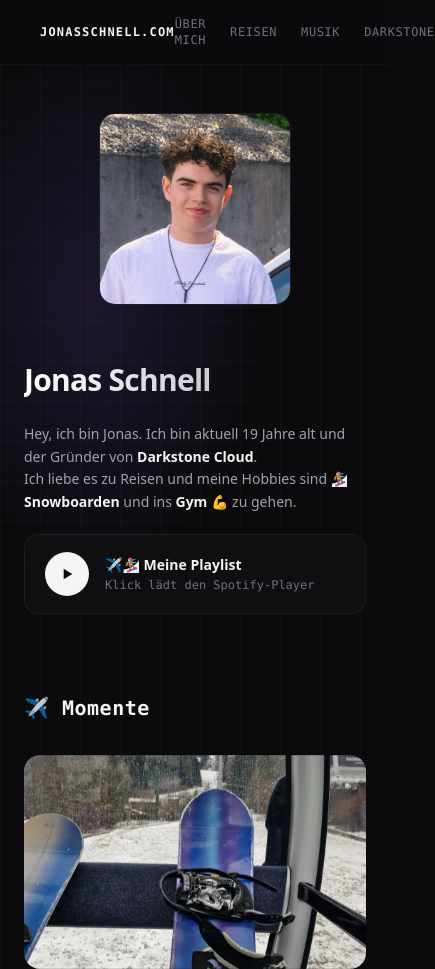
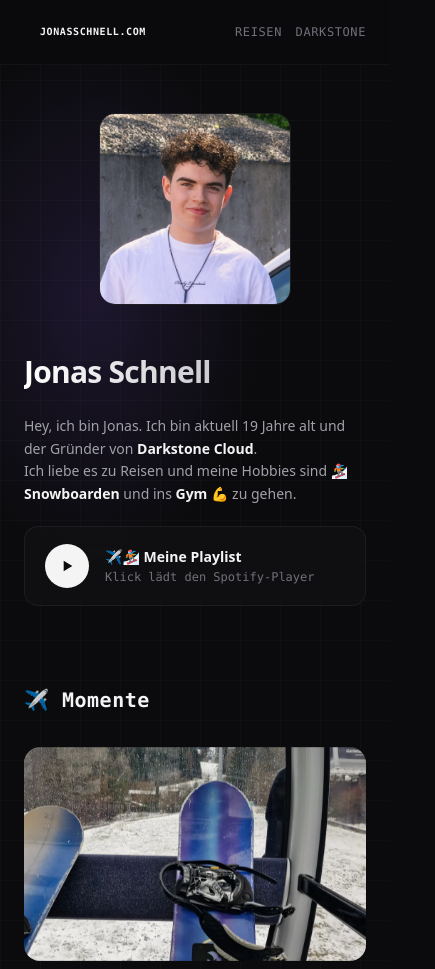
Before and after one commit to JonasDevDE/portfolio, a plain HTML site: page index.html in a window 390 px wide. Shown: the top 969 px of the page, 435 px wide, since content can reach past the window. Drawn offline with Linux system fonts and the light colour scheme.

Commit message:
Mobile polish: compact header nav, no horizontal overflow, full-width player dock
Co-Authored-By: Claude Sonnet 5.5 <noreply@anthropic.com>

```diff
--- a/index.html
+++ b/index.html
@@ -46,6 +46,7 @@
         }
 
         html {
+            overflow-x: clip;
             line-height: 1.5;
             -webkit-text-size-adjust: 100%;
             font-family: system-ui, -apple-system, BlinkMacSystemFont, 'Segoe UI', Roboto, Oxygen, Ubuntu, Cantarell, 'Open Sans', 'Helvetica Neue', sans-serif;
@@ -215,6 +216,18 @@
         /* Kein Markieren/Kopieren, kein Bilder-Ziehen */
         html, body, * { -webkit-user-select: none; -moz-user-select: none; user-select: none; -webkit-touch-callout: none; }
         img { -webkit-user-drag: none; user-drag: none; pointer-events: none; }
+        /* Mobile */
+        @media (max-width: 640px) {
+            header .max-w-6xl { gap: .75rem; }
+            header a.font-mono.tracking-widest { font-size: 10px; letter-spacing: .06em; white-space: nowrap; }
+            header nav { font-size: 10px; letter-spacing: .02em; white-space: nowrap; }
+            header nav.space-x-6 > * + * { margin-left: .85rem; }
+            header nav a[href="#about"] { display: none; }
+            main { padding-top: 2rem; padding-bottom: 2rem; }
+            #about { gap: 1.5rem; }
+            #spotify-dock { left: .75rem !important; right: .75rem !important; bottom: .75rem !important; width: auto !important; }
+            .ash-card .p-6 { padding: 1.25rem; }
+        }
         /* Galerie */
         .gallery { display: grid; gap: 0.75rem; grid-template-columns: 1fr 1fr; }
         .gallery figure { margin: 0; overflow: hidden; border-radius: 1rem; aspect-ratio: 1 / 1; background: var(--ash-900); }
@@ -236,7 +249,7 @@
         #about { position: relative; }
         #about::before { content: ""; position: absolute; inset: -4rem -2rem; z-index: -1; pointer-events: none;
             background: radial-gradient(60% 60% at 25% 40%, rgba(139, 92, 246, .14), transparent 70%); }
-        main { position: relative; z-index: 0; }
+        main { position: relative; z-index: 0; overflow-x: clip; }
         h1 { background: linear-gradient(90deg, #fff, #a1a1aa); -webkit-background-clip: text; background-clip: text; color: transparent !important; }
     </style>
 
```
